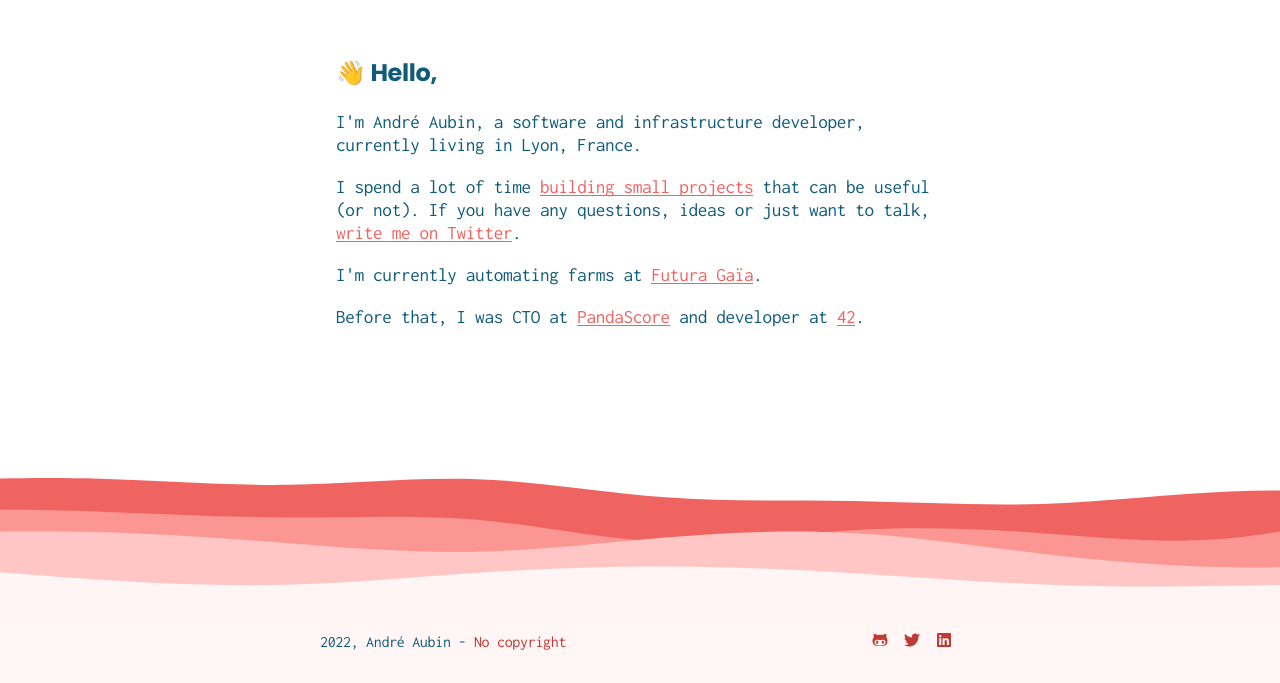
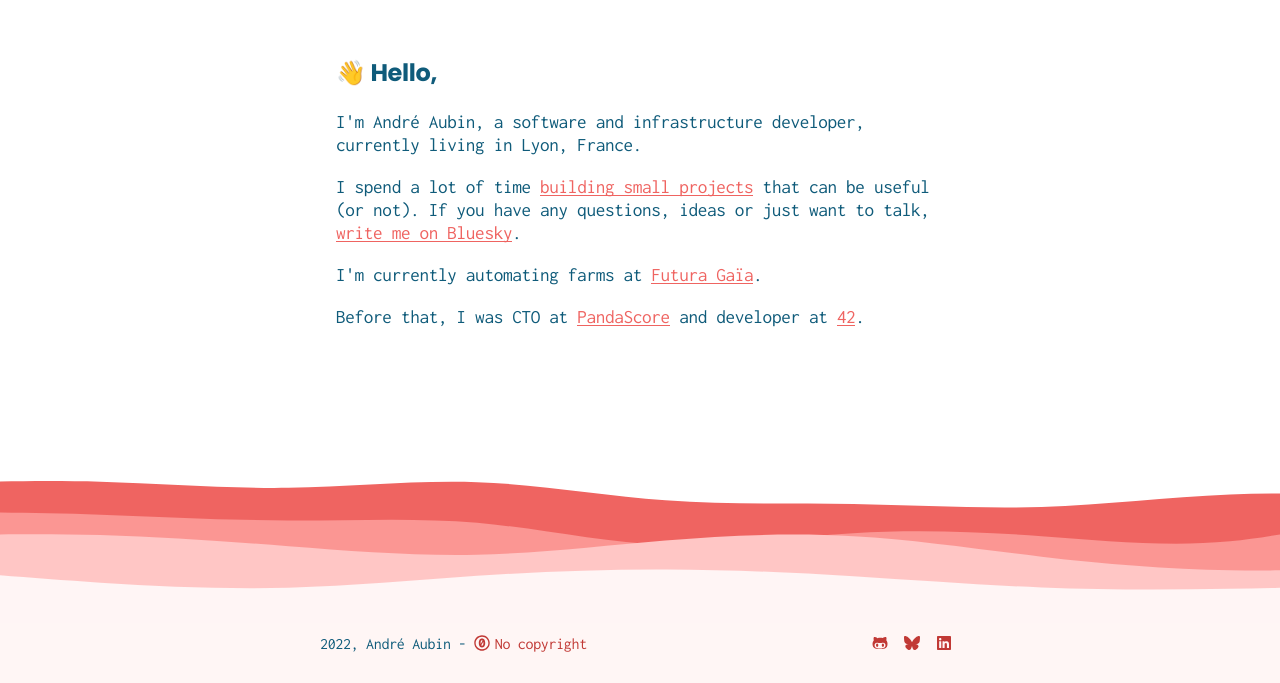
Before and after one commit to lambda2/personal-website, a Next.js app: page / in a window 1280 px wide. Shown: the part 117-800 px from the top of the page. Built offline with nearby package versions, Linux system fonts and the light colour scheme.

Commit message:
feat: update bluesky

```diff
--- a/app/page.tsx
+++ b/app/page.tsx
@@ -21,7 +21,7 @@ export default function Home() {
 
           <p className={styles.description}>I'm André Aubin, a software and infrastructure developer, currently living in Lyon, France.</p>
 
-          <p className={styles.description}>I spend a lot of time <a {...aProps} href="https://github.com/lambda2">building small projects</a> that can be useful (or not). If you have any questions, ideas or just want to talk, <a {...aProps} href="https://twitter.com/lambda_2">write me on Twitter</a>.</p>
+          <p className={styles.description}>I spend a lot of time <a {...aProps} href="https://github.com/lambda2">building small projects</a> that can be useful (or not). If you have any questions, ideas or just want to talk, <a {...aProps} href="https://bsky.app/profile/andreawbin.bsky.social">write me on Bluesky</a>.</p>
 
           <p className={styles.description}>I'm currently automating farms at <a {...aProps} href="http://futuragaia.com/">Futura Gaïa</a>.</p>
 
--- a/components/Footer/Footer.module.css
+++ b/components/Footer/Footer.module.css
@@ -1,13 +1,3 @@
-.container {
-  padding: 0 0rem;
-  display: flex;
-  flex-direction: column;
-  justify-content: flex-start;
-  min-height: 100vh;
-  align-content: center;
-  align-items: stretch;
-  flex-wrap: wrap;
-}
 
 @-webkit-keyframes move_wave {
   from {
@@ -29,24 +19,6 @@
   }
 }
 
-.main {
-  max-width: 60em;
-  margin-left: auto;
-  margin-right: auto;
-  padding: 10rem 0 0;
-  flex: 1;
-  display: flex;
-  flex-direction: column;
-  justify-content: flex-start;
-  align-items: center;
-}
-
-.section {
-  max-width: 40em;
-  margin-left: auto;
-  margin-right: auto;
-  padding: 1em;
-}
 
 .footer {
   width: 100%;
@@ -85,6 +57,7 @@
   display: flex;
   flex-direction: row;
   align-content: center;
+  align-items: center;
   flex: 1 1 250px;
 }
 
--- a/components/Footer/Footer.tsx
+++ b/components/Footer/Footer.tsx
@@ -1,11 +1,12 @@
 import React from 'react';
-import { FaGithubAlt, FaTwitter, FaLinkedin } from 'react-icons/fa';
+import { FaGithubAlt, FaBluesky, FaLinkedin, FaCreativeCommonsZero } from 'react-icons/fa6';
 import styles from './Footer.module.css'
 import config from "@/config.json"
 
 const aProps = {
   target: "_blank",
-  rel: "noopener noreferrer"
+  rel: "noopener noreferrer",
+  style: { display: 'flex', columnGap: '0.3rem' }
 }
 
 export const Footer = () => {
@@ -13,7 +14,8 @@ export const Footer = () => {
     <footer className={styles.footer}>
       <section className={styles.footerSection}>
         <aside className={styles.aside}>
-          {(new Date()).getUTCFullYear()}, André Aubin - <a {...aProps} href="https://creativecommons.org/publicdomain/zero/1.0/">No copyright</a>
+          {(new Date()).getUTCFullYear()}, André Aubin -
+          <a {...aProps} href="https://creativecommons.org/publicdomain/zero/1.0/"><FaCreativeCommonsZero />{' '}No copyright</a>
         </aside>
         <aside className={styles.aside}>
           <ul>
@@ -23,8 +25,8 @@ export const Footer = () => {
               </a>
             </li>
             <li>
-              <a {...aProps} href={`https://twitter.com/${config.social.twitter}`}>
-                <FaTwitter />
+              <a {...aProps} href={`https://bsky.app/profile/${config.social.bluesky}`}>
+                <FaBluesky />
               </a>
             </li>
             <li>
--- a/config.json
+++ b/config.json
@@ -4,7 +4,7 @@
   "description": "Making stuff with internet, plants and API's",
   "siteUrl": "https://andral.xyz",
   "social": {
-    "twitter": "lambda_2",
+    "bluesky": "andreawbin.bsky.social",
     "github": "lambda2",
     "linkedin": "andreaubin"
   }
```
